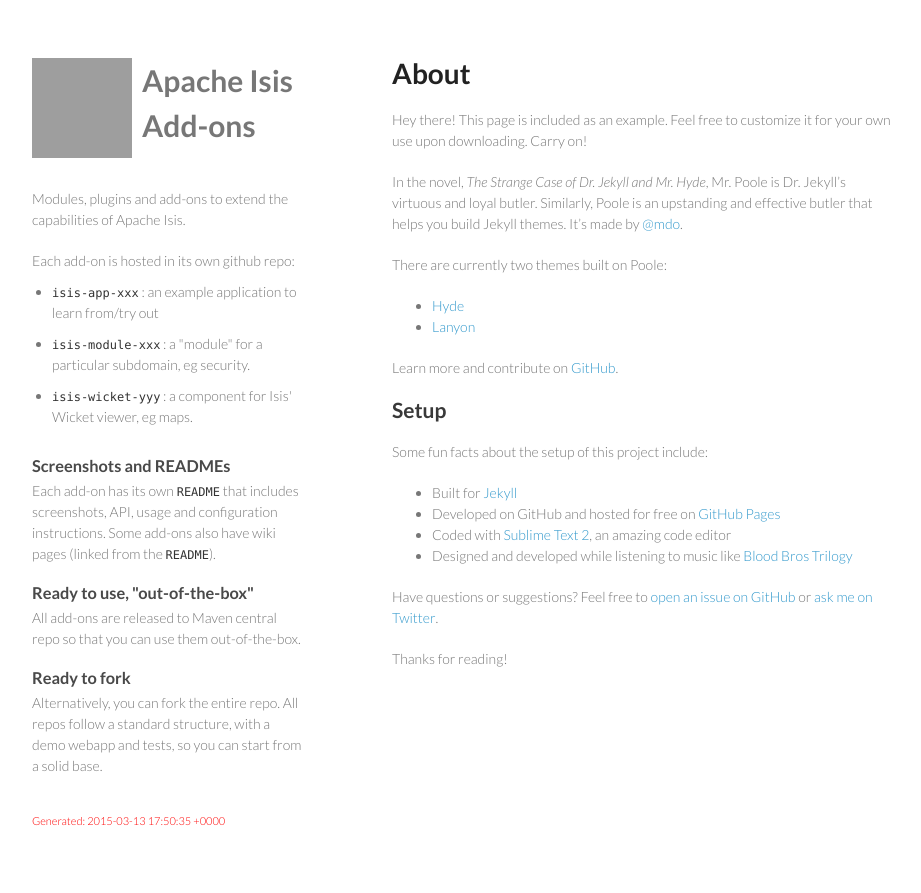
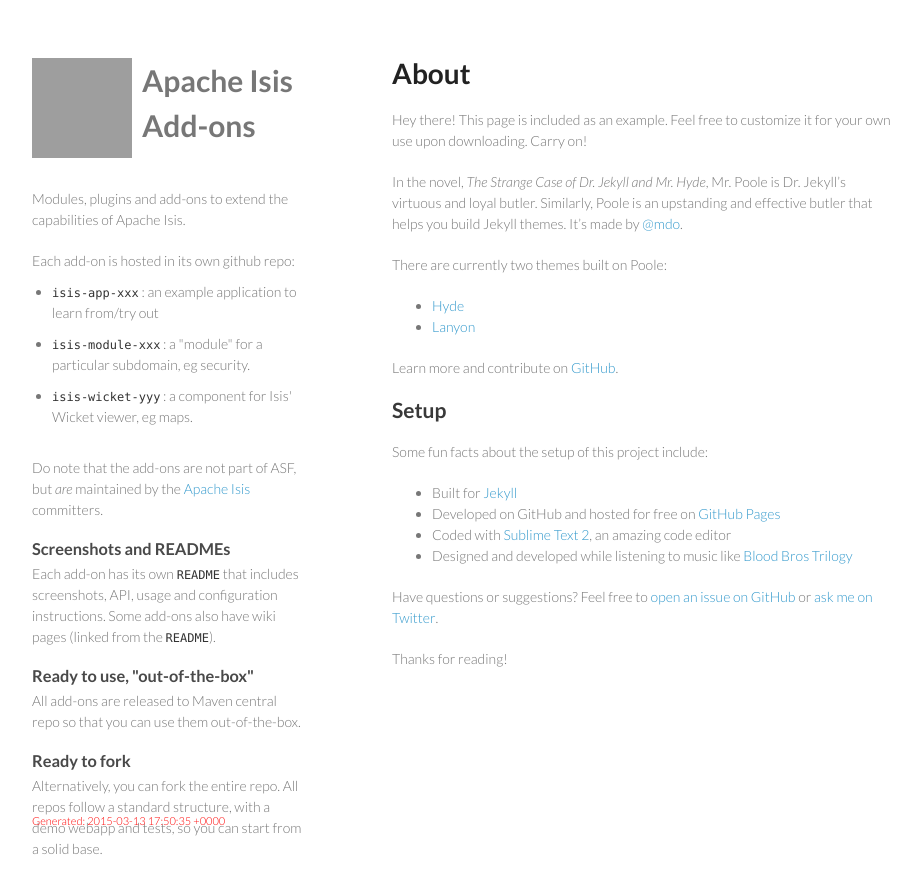
Before and after one commit to isisaddons/isisaddons.github.io, a Jekyll site: the page built from about.md, in a window 1280 px wide. Shown: the top 893 px of the page, without its empty margins (178-1099 px from the left). Built offline with Jekyll 4.4.1, drawn with Linux system fonts in a browser that asks for light colours; Markdown is read by kramdown in place of the engine named in the settings; grey boxes are pictures that could not be loaded.

Commit message:
updating lhs margin re: non-asf

```diff
--- a/_includes/body-header.html
+++ b/_includes/body-header.html
@@ -24,6 +24,8 @@
                 <li><code>isis-wicket-yyy</code> : a component for Isis' Wicket viewer, eg maps.</li>
             </ul>
 
+            <p>Do note that the add-ons are not part of ASF, but <i>are</i> maintained by the <a href="http://isis.apache.org">Apache Isis</a> committers.</p>
+
             <h3>Screenshots and READMEs</h3>
             <p>
                 Each add-on has its own <code>README</code> that includes screenshots, API, usage and configuration instructions.
```
